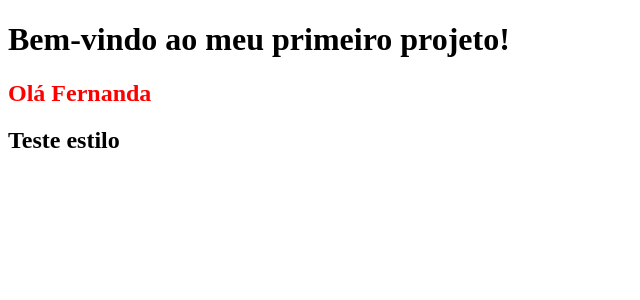
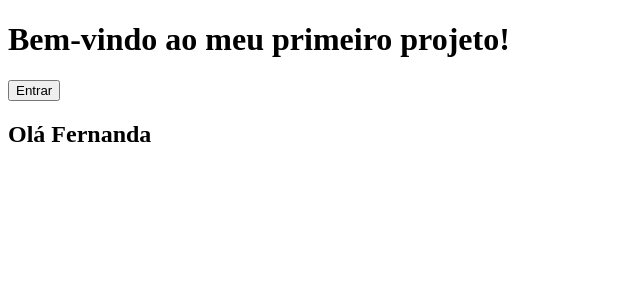
Before and after one commit to fernandastrebe/cursoVueJs2, a Vue app in the folder meu-app/: page / in a window 1280 px wide. Shown: the top 300 px of the page, without its empty margins (0-640 px from the left). Built offline with nearby package versions, Linux system fonts and the light colour scheme.

Commit message:
feat: comunicação entre componentes

```diff
--- a/meu-app/src/App.vue
+++ b/meu-app/src/App.vue
@@ -1,9 +1,9 @@
 <template>
   <div id="app">
     <h1>Bem-vindo ao meu primeiro projeto!</h1>
-    <UsuarioComponent/>
+    <button @click="entrar">Entrar</button>
+    <UsuarioComponent :nome="nome"/>
 
-    <h2>Teste estilo</h2>
   </div>
 </template>
 
@@ -20,7 +20,9 @@ import UsuarioComponent from './components/Usuario.vue'
       }
     },
     methods:{
-
+      entrar(){
+        this.nome = "Gabi";
+      }
     }
   }
 </script>
--- a/meu-app/src/components/Usuario.vue
+++ b/meu-app/src/components/Usuario.vue
@@ -1,17 +1,16 @@
 <template>
     <div id="usuario">
-        <h2>Olá Fernanda</h2>
+        <h2>Olá {{nome}}</h2>
     </div>
 </template>
 
 <script>
 export default {
-    name: 'UsuarioComponent'
+    name: 'UsuarioComponent',
+    props:['nome']
 }
 </script>
 
 <style scoped>
-    h2{
-        color: red;
-    }
+
 </style>
```
